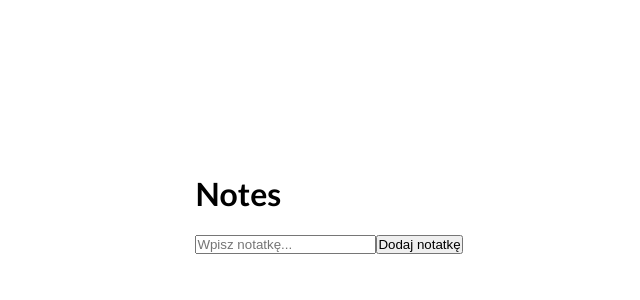
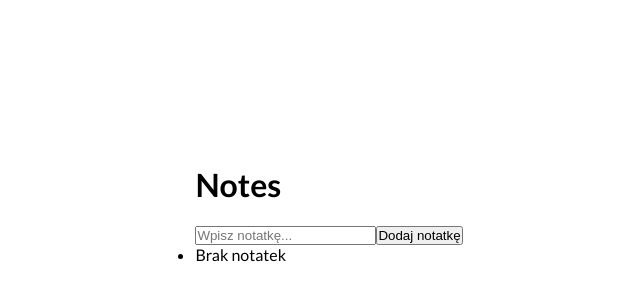
Before and after one commit to piegowatapanna/Tennis-Plan, a React (Vite) app: page /notes in a window 1280 px wide. Shown: the part 196-496 px from the top of the page, without its empty margins (311-951 px from the left). Built offline with nearby package versions, Linux system fonts and the light colour scheme.

Commit message:
Dodanie stanu na listę notatek i ich wyświetlania

```diff
--- a/src/pages/Notes.jsx
+++ b/src/pages/Notes.jsx
@@ -1,4 +1,4 @@
-import React, { useState }from 'react';
+import React, { useState } from 'react';
 
 //Komponent notes - w tej wersji posiada tylko pole do wpisania tekstu i przycisk Dodaj notatke
 export default function Notes () {
@@ -8,13 +8,30 @@ export default function Notes () {
   //setNoteText - fukncja do zmiany tej wartości
   const [noteText, setNoteText] = useState('');
 
+  //Stan dla wszystkich notatek
+  const [allNotes, setAllNotes] = useState([]);
+
+  //Funkcja obsługująca dodanie nowej notatki
+  const handleAddNote = (event) => {
+    event.preventDefault(); // blokuje domyślne przeładowanie strony
+
+    const CleanText = noteText.trim(); //usuwamy spacje z początku/końca
+    if (!CleanText) return; // jeśli puste kończymy
+
+    //dodaj nową notatkę na początek listy
+    setAllNotes ((prevNotes) => [CleanText, ...prevNotes]);
+
+    //wyczyść pole tekstowe
+    setNoteText('');
+  };
+
   return (
     <div>
       {/*Tytuł podstrony */}
       <h1>Notes</h1>
 
       {/* Formularz dodawania notatki, e.preventDefault - blokuje domyślnie przeładowania strony po wysłaniu formularza*/}
-      <form onSubmit={(e) => e.preventDefault()}>
+      <form onSubmit={handleAddNote}>
         {/* Pole tekstowe kontrolowane przez React (wartość pochodzi ze stanu noteText) */}
         <input
         type="text"
@@ -25,6 +42,13 @@ export default function Notes () {
          {/* Przycisk do wysyłania formularza */}
         <button type='submit'>Dodaj notatkę</button>
       </form>
+
+      <ul>
+        {allNotes.length === 0 && <li>Brak notatek</li>}
+        {allNotes.map((note, index) => (
+          <li key={index}>{note}</li>
+        ))}
+      </ul>
       </div>
   );
 }
```
